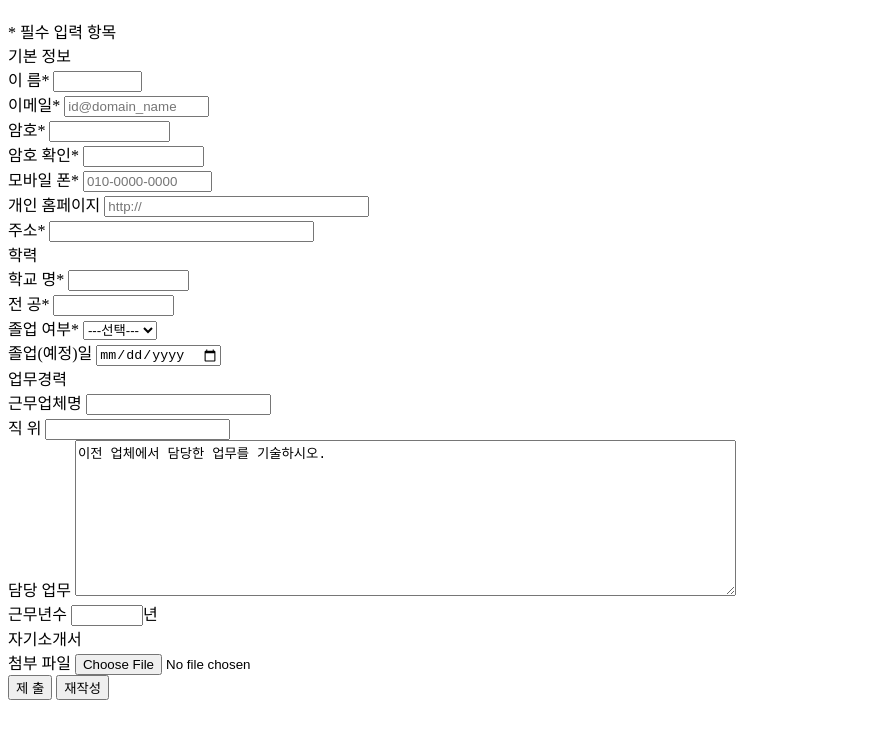
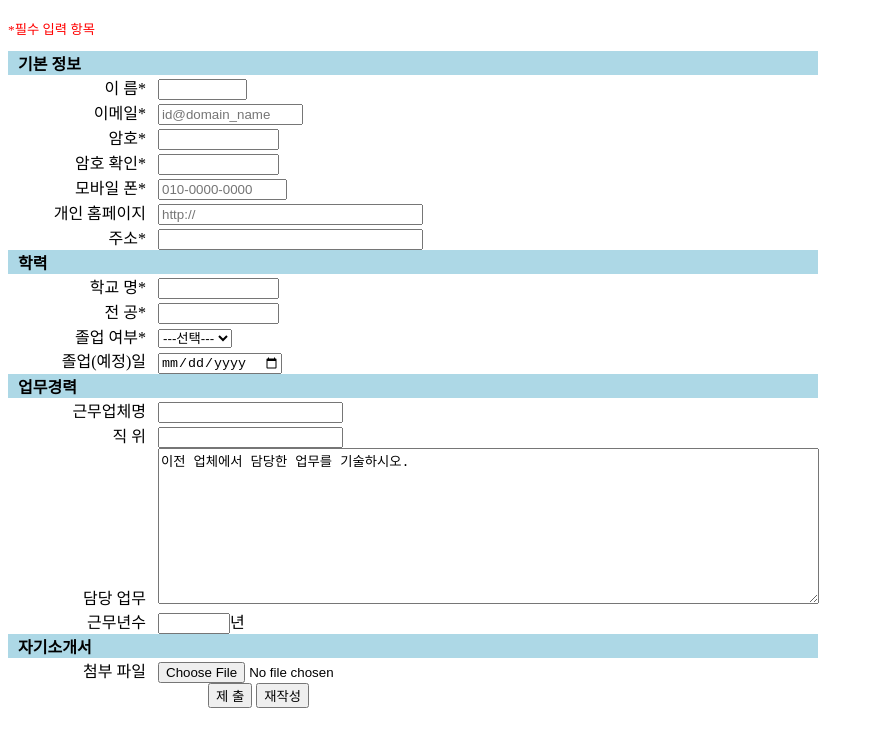
Before and after one commit to YuryJang/web_2023, a plain HTML site: page reports/report2.html in a window 1280 px wide. Shown: the part 70-800 px from the top of the page, without its empty margins (0-874 px from the left). Drawn offline with Linux system fonts and the light colour scheme.

Commit message:
과제#2 1차 완성본

```diff
--- a/reports/report2.html
+++ b/reports/report2.html
@@ -3,86 +3,141 @@
 <head>
     <meta charset="UTF-8">
     <title>회원가입 페이지</title>
+    <style>
+
+    #d2 {
+        font-weight: bold;
+        background-color: lightblue;
+        width: 800px;
+        padding-left: 10px;
+    }
+    .a {
+        margin-left: 8px;
+        text-align: right;
+        width: 130px;
+        padding-right: 8px;
+        display: inline-block;
+    }
+    .submit {
+        margin-left:200px;
+    }
+    </style>
+
 </head>
 <body>
 <div>
 <div>
 <h1>취업 정보 계정 만들기</h1>
-* 필수 입력 항목
+    <p style="color:red; font-size: 10pt"> *필수 입력 항목 </p>
 <div>
-<div>
+<div id="d2">
 기본 정보
-<div>
+</div>
 <div>
 
 <form name="register" method="post">
+
+<div class="a">
   <label>이 름*</label>
+</div>
   <input type="text" size="8">
 <div>
+<div class="a">
   <label>이메일*</label>
+</div>
   <input type="email" size="15" placeholder="id@domain_name"
        style="display:inline-block; height:15px;">
 <div>
+<div class="a">
 <label>암호*</label>
+</div>
 <input type="password" size="12">
 <div>
+<div class="a">
 <label>암호 확인*</label>
+</div>
 <input type="password" size="12">
 <div>
+<div class="a">
 <label>모바일 폰*</label>
+</div>
 <input type="tel" size="13" placeholder="010-0000-0000">
 <div>
+<div class="a"
 <label>개인 홈페이지</label>
+</div>
 <input type="url" size="30" placeholder="http://">
 <div>
+<div class="a">
 <label>주소*</label>
+</div>
 <input type="text,tel" size="30">
+
+<div>
+<div id="d2">
+학력
+</div>
 <div>
 <div>
-학력
-<div>
-<div>
+<div class="a">
 <label>학교 명*</label>
+</div>
 <input type="text" size="12">
 <div>
+<div class="a">
 <label>전 공*</label>
+</div>
 <input type="text" size="12">
 <div>
+<div class="a">
 <label>졸업 여부*</label>
+</div>
 <select name="졸업 여부">
 <option value="1">---선택---</option>
 <option value="2">졸업예정</option>
 <option value="3">졸업</option>
 </select>
 <div>
+<div class="a">
 <label>졸업(예정)일</label>
+</div>
 <input type="date">
 <div>
+<div id="d2">
+<label>업무경력</label>
+</div>
 <div>
-<label>업무경력</label>
-<div>
-<div>
+<div class="a">
 <label>근무업체명</label>
+</div>
 <input type="text" size="20">
 <div>
+<div class="a">
 <label>직 위</label>
+</div>
 <input type="text">
 <div>
+<div class="a">
 <label>담당 업무</label>
+</div>
 <textarea cols="80" rows="10">이전 업체에서 담당한 업무를 기술하시오.
 </textarea>
 <div>
+<div class="a">
 <label>근무년수</label>
+</div>
 <input type="number" min="0" max="10" step="0.5">년
 <div>
+<div id="d2">
+자기소개서
+</div>
 <div>
-자기소개서
-<div>
-<div>
+<div class="a">
 <label>첨부 파일</label>
+</div>
 <input type="file">
 <div>
-<div>
+<div class="submit">
 <input type="submit" value="제 출">
 <input type="reset" value="재작성">
 </div>
```
Also changed, not shown: reports/register.html (+20 -8 lines).
